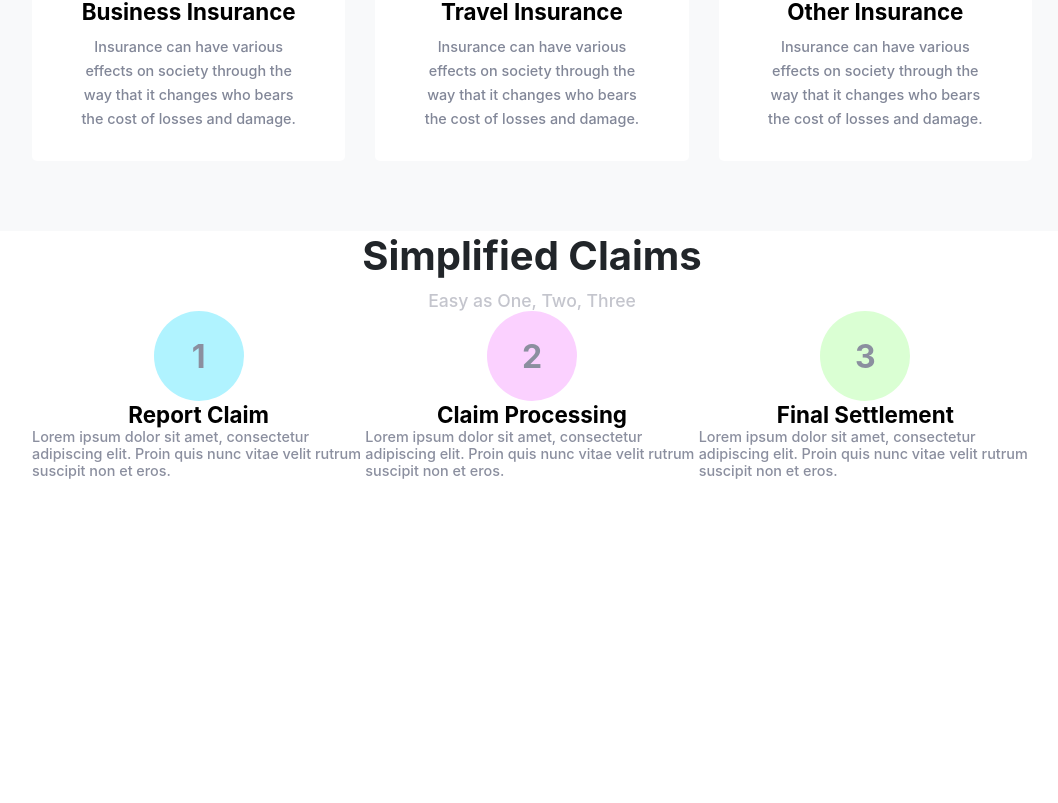
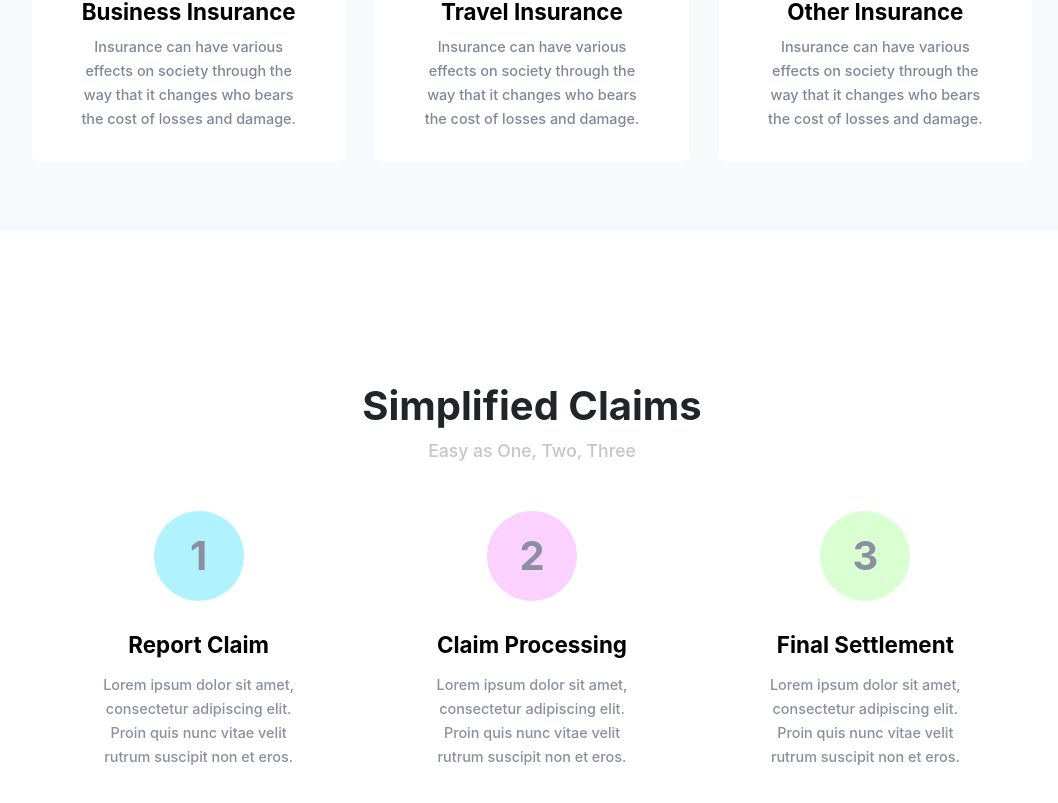
Before and after one commit to Kmonterohenriquez/insurance-app, a React (Create React App) app: page / in a window 1280 px wide. Shown: the part 2243-3046 px from the top of the page, without its empty margins (108-1166 px from the left). Before the commit the page ends 2722 px from the top, so only its background shows below. Built offline with nearby package versions, Linux system fonts and the light colour scheme.

Commit message:
Steps component almost done

```diff
--- a/src/components/Steps/Steps.sass
+++ b/src/components/Steps/Steps.sass
@@ -1,12 +1,16 @@
 .Steps
+    margin: 150px 0
     &-grid-container
+        margin-top: 50px
         display: grid
         grid-template-columns: repeat(3, 1fr)
+        justify-items: center
         .box
             display: flex
             flex-direction: column
             justify-items: center
             align-items: center
+            max-width: 215px
             .number-container
                 height: 90px
                 width: 90px
@@ -15,12 +19,15 @@
                 align-items: center
                 border-radius: 50%
                 p
-                    font-size: 2rem
+                    font-size: 2.5rem
                     font-weight: bold
                     color: #8B8F9F
             h1
                 font-size: 1.4rem
+                margin: 30px 0 15px
             p
                 color: #8B8F9F
+                text-align: center
                 font-weight: 500
-                font-size: .9rem
+                font-size: 0.9rem
+                line-height: 1.5rem
```
